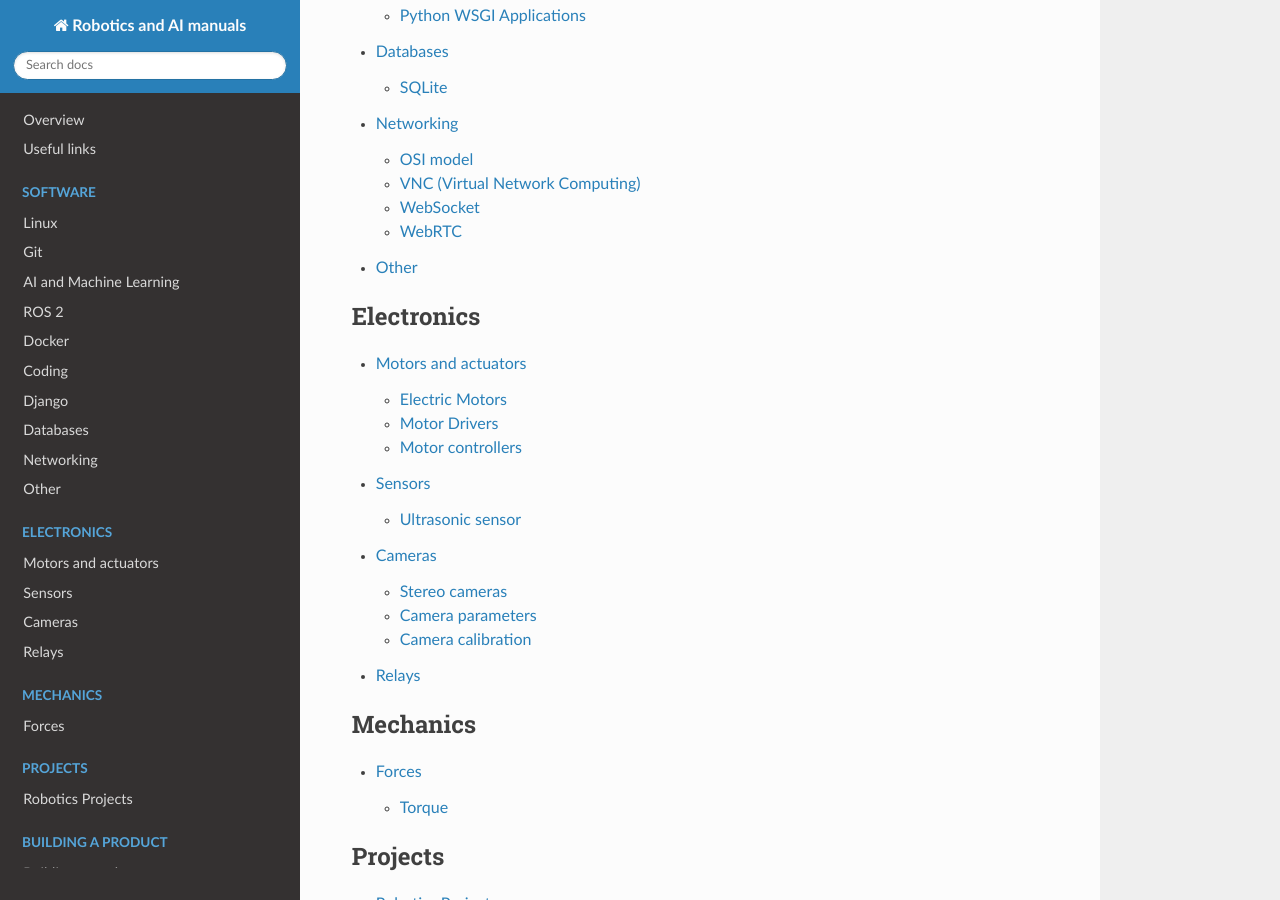
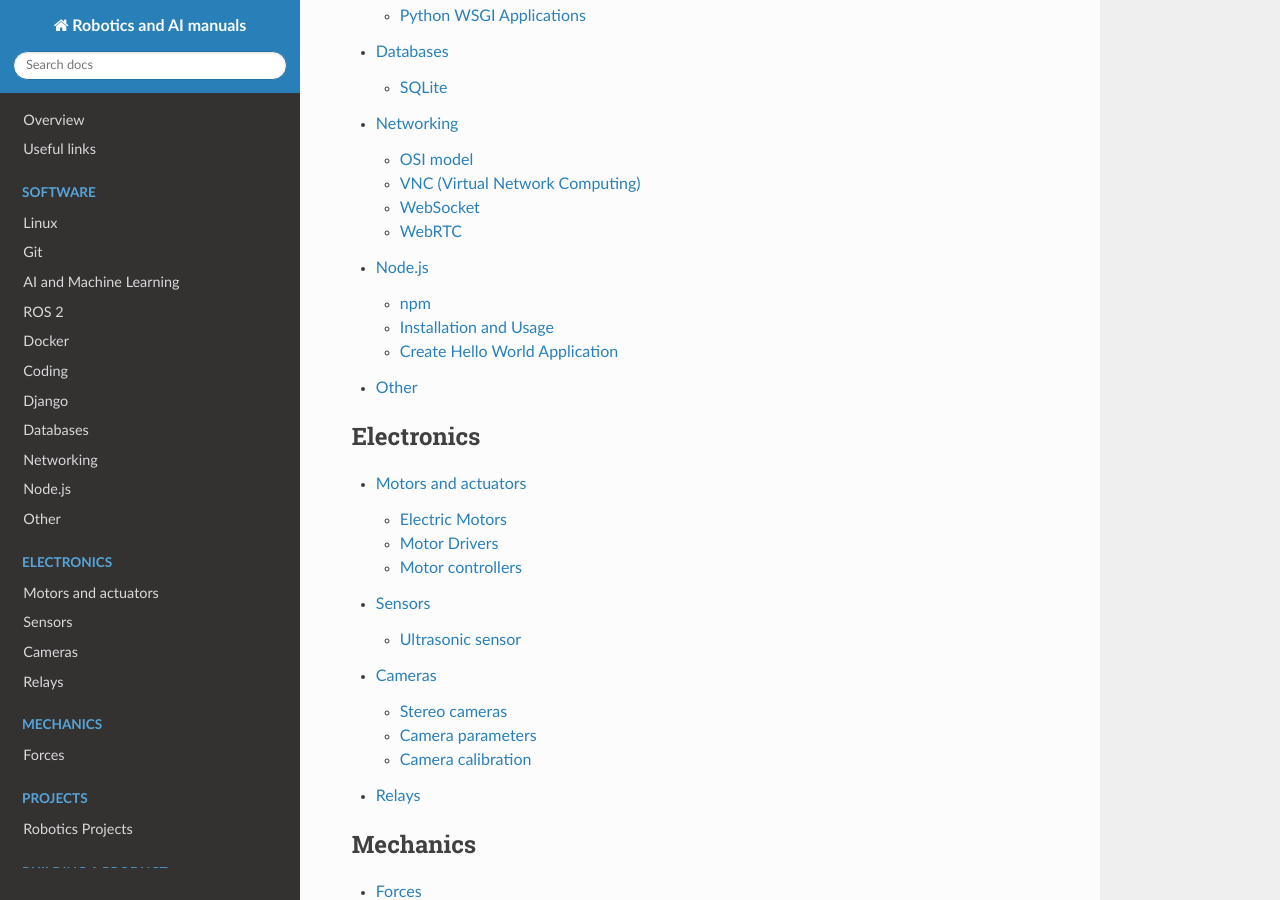
Before and after one commit to jevgenik/manuals, a Sphinx documentation site: the page built from source/index.rst, in a window 1280 px wide and 900 px high, scrolled down 1536 px. Built offline with Sphinx 7.4.7 and the Read the Docs theme 2.0.0, drawn with Linux system fonts in a browser that asks for light colours; part of the change alters nothing that is shown.

Commit message:
added nodejs

```diff
--- /dev/null
+++ b/source/files/software/nodejs/nodejs.rst
@@ -0,0 +1,78 @@
+=======
+Node.js
+=======
+Node.js is a cross-platform, open-source JavaScript runtime environment that can run on Windows, Linux, Unix, macOS, and more.
+Node.js runs on the V8 JavaScript engine, and executes JavaScript code outside a web browser.
+
+Node.js uses an asynchronous event-driven, non-blocking I/O model that makes it lightweight and efficient, perfect for data-intensive real-time
+applications that run across distributed devices. Upon each connection, the callback is fired, but if there is no work to be done, Node.js will sleep.
+
+`Official Website <https://nodejs.org/en/>`_
+
+
+npm
+===
+npm is the default package manager for Node.js and is written entirely in JavaScript. It is used for managing and sharing
+packages of code with other developers.
+
+npm is the world's largest Software Registry.
+
+* ``npm install <package_name>`` - Install a package
+
+Installation and Usage
+======================
+
+To install Node.js and npm, run the following command:
+
+.. code-block:: bash
+
+    sudo apt-get install nodejs npm
+
+
+Create Hello World Application
+==============================
+
+Simple console application that prints "Hello, World!" to the console.
+-----------------------------------------------------------------------
+
+1. ``mkdir hello-world`` - Create a new directory
+
+2. ``cd hello-world`` - Change to the new directory
+
+3. ``npm init -y`` - Create a new package.json file (-y flag will skip the questionnaire)
+
+4. ``nano index.js`` - Create and open a new file
+
+5. Add the following code to the file
+
+.. code-block:: javascript
+
+    console.log('Hello, World!');
+
+6. ``node index.js`` - Run the file
+
+
+Web application that prints "Hello, World!" to the browser.
+-----------------------------------------------------------
+
+1. ``nano server.js`` - Create a new file
+2. Add the following code to the file
+
+.. code-block:: javascript
+
+    const http = require('http');
+    const hostname = '
+
+    const server = http.createServer((req, res) => {
+      res.statusCode = 200;
+      res.setHeader('Content-Type', 'text/plain');
+      res.end('Hello, World!\n');
+    });
+
+    server.listen(port, hostname, () => {
+      console.log(`Server running at http://${hostname}:${port}/`);
+    });
+
+3. ``node server.js`` - Run the file
+
+Open a web browser and navigate to http://localhost:3000. You should see the message "Hello, World!".
--- a/source/index.rst
+++ b/source/index.rst
@@ -25,6 +25,7 @@ Guide into robotics
    files/software/django/django
    files/software/databases/databases
    files/software/networking/networking
+   files/software/nodejs/nodejs
    files/software/other/other
 
 
```
